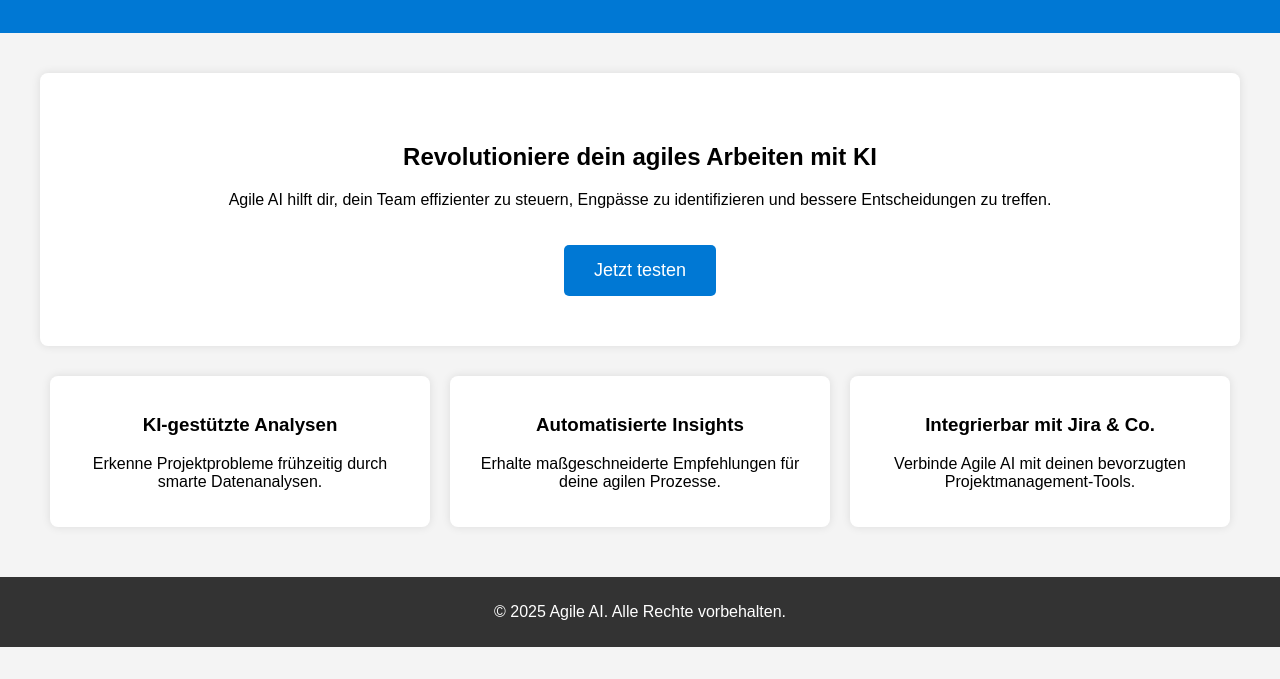
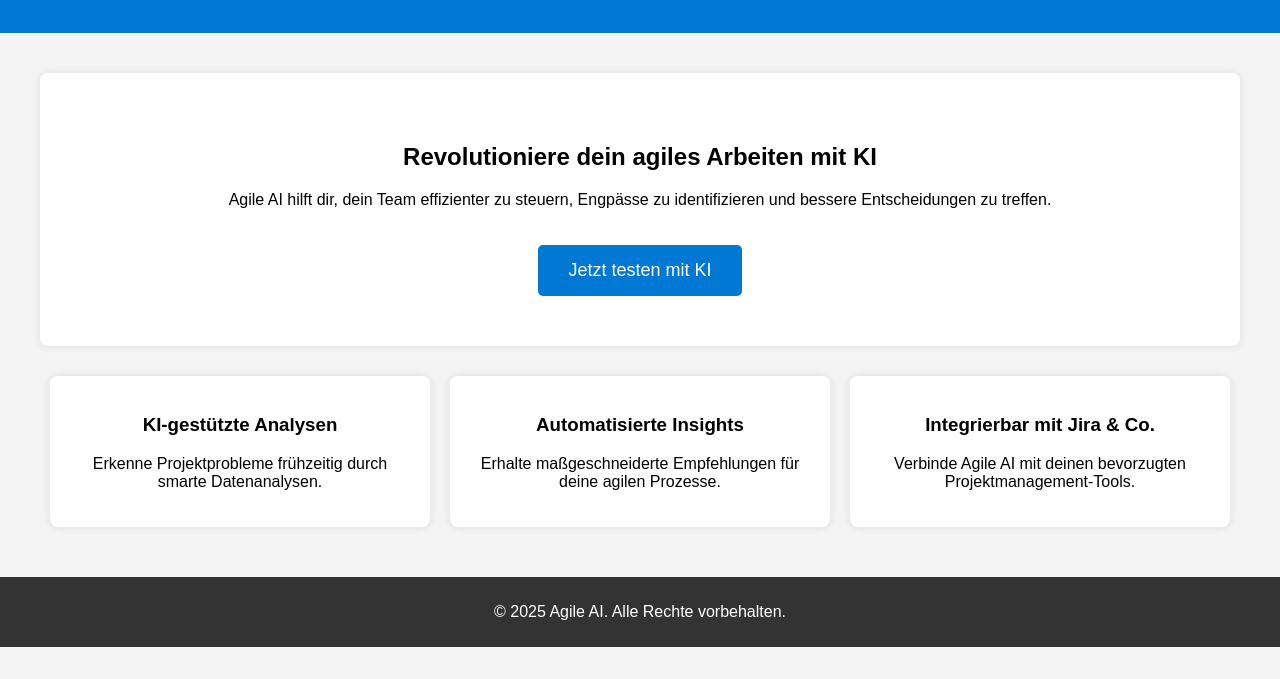
Before and after one commit to AI4Agility/Landingpage, a plain HTML site: page index.html in a window 1280 px wide. Shown: the part 121-800 px from the top of the page. Drawn offline with Linux system fonts and the light colour scheme.

Commit message:
Update index.html

```diff
--- a/index.html
+++ b/index.html
@@ -71,7 +71,7 @@
          <section class="hero">
              <h2>Revolutioniere dein agiles Arbeiten mit KI</h2>
              <p>Agile AI hilft dir, dein Team effizienter zu steuern, Engpässe zu identifizieren und bessere Entscheidungen zu treffen.</p>
-             <a href="#" class="cta-button">Jetzt testen</a>
+             <a href="#" class="cta-button">Jetzt testen mit KI</a>
          </section>
          <section class="features">
              <div class="feature">
```
